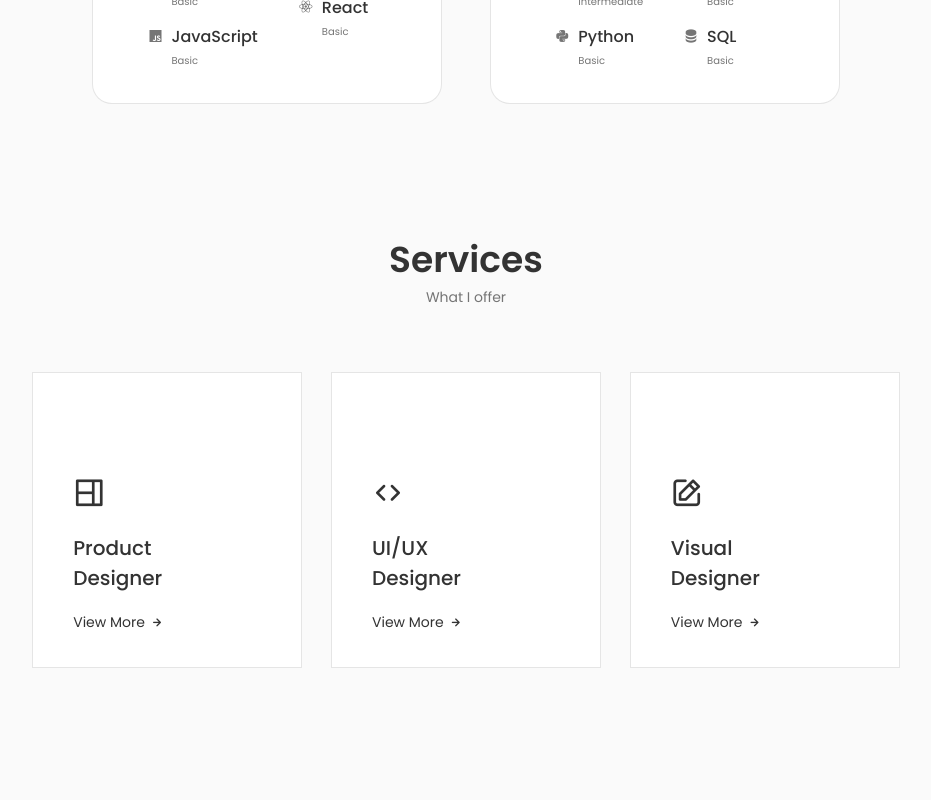
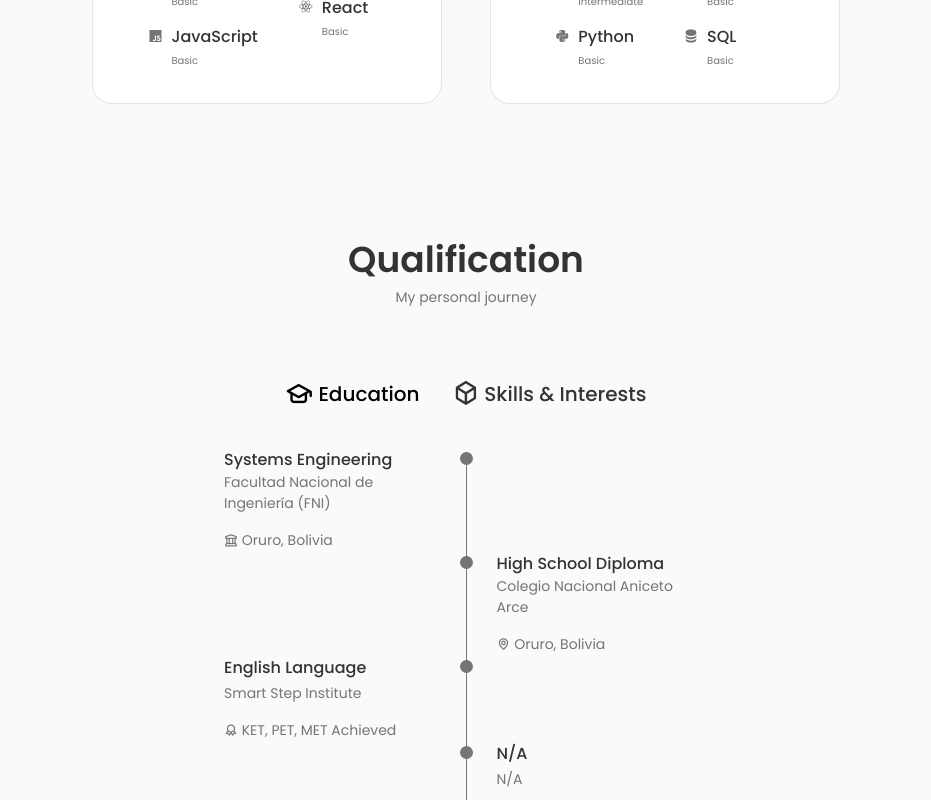
Before and after one commit to kirbybucket/react-website, a React (Create React App) app: page / in a window 1280 px wide. Shown: the part 2000-2800 px from the top of the page, without its empty margins (174-1105 px from the left). Built offline with nearby package versions, Linux system fonts and the light colour scheme.

Commit message:
refactor(layout): streamline visible sections by commenting out unused components
- Temporarily disable Services and Testimonials sections in main layout
- Remove Services link from header navigation while preserving markup structure
- Maintain component organization for future reactivation

```diff
--- a/src/App.js
+++ b/src/App.js
@@ -21,10 +21,10 @@ const App = () => {
       <Home />
       <About />
       <Skills />
-      <Services />
+      {/* <Services /> */}
       <Qualification />
       <Work />
-      <Testimonials />
+      {/* <Testimonials /> */}
       <Contact />
     </main>
 
--- a/src/components/header/Header.jsx
+++ b/src/components/header/Header.jsx
@@ -56,6 +56,7 @@ const Header = () => {
                             </a>
                         </li>
 
+                        {/*
                         <li className="nav__item">
                             <a href="#services" onClick={() => setActiveNav('#home')}
                                 className={
@@ -65,6 +66,7 @@ const Header = () => {
                                 <i className="uil uil-briefcase-alt nav__icon"></i> Services
                             </a>
                         </li>
+                        */}
 
                         <li className="nav__item">
                             <a href="#portfolio" onClick={() => setActiveNav('#home')}
```
